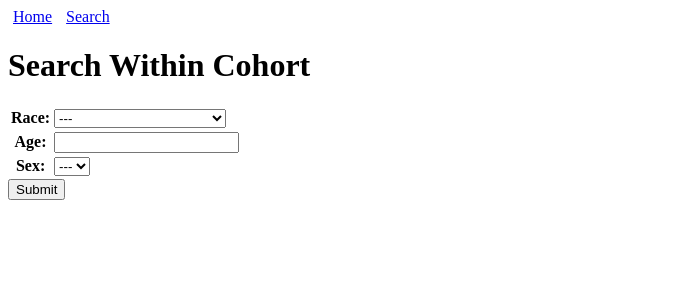
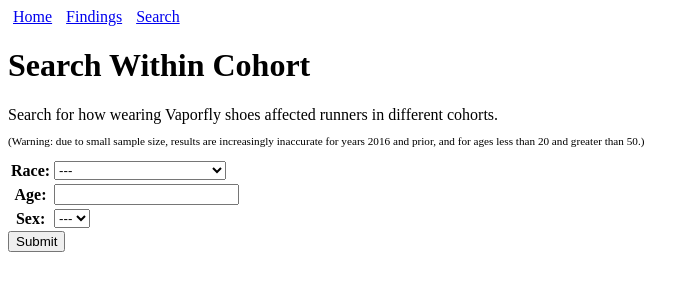
Before and after one commit to kyanscienceman/strava-scraper, a Django app: page /search in a window 1280 px wide. Shown: the top 300 px of the page, without its empty margins (0-699 px from the left). Run offline with Django 3.2, Linux system fonts and the light colour scheme; parts of the project's set-up code (start-up, migrations or seed data) failed here and were passed over.

Commit message:
Finished final tweaks to website, adding the findings tab

```diff
--- a/threeplusone/regression.py
+++ b/threeplusone/regression.py
@@ -164,8 +164,8 @@
     sex = runner_df.iloc[0,3]
     avg_age = (runner_df.iloc[0,4] + runner_df.iloc[0,5])/2
 
+    return regressions(race=RaceID, sex=sex, age=avg_age, time=time)
 
-    return regressions(race=RaceID, sex=sex, age=avg_age, time=time)
 
 #Dataframe containing all runners who have run multiple races
 #This will be used to run a panel data regression
@@ -173,6 +173,7 @@
 MULTIPLE_DF = MULTIPLE_DF.assign(Year=pd.to_numeric("20" + MULTIPLE_DF["RaceID"].str[2:]))
 MULTIPLE_DF = MULTIPLE_DF[["Name", "Year", "Time", "Vaporfly"]]
 MULTIPLE_DF = MULTIPLE_DF.sort_values(by=["Name", "Year"])
+MULTIPLE_DF["logTime"] = np.log(MULTIPLE_DF["Time"])
 rows_to_delete = []
 prev_row = [None, None, None, None]
 for ind, row in MULTIPLE_DF.iterrows():
@@ -181,16 +182,19 @@
     prev_row = row
 MULTIPLE_DF = MULTIPLE_DF.drop(rows_to_delete)
 MULTIPLE_DF = MULTIPLE_DF.set_index(["Name", "Year"])
+mod = PanelOLS(MULTIPLE_DF.logTime, MULTIPLE_DF.Vaporfly, entity_effects=True)
+res = mod.fit(cov_type='clustered', cluster_entity=True)
 
-def panel_regression():
+def get_panel_regression():
     '''
-    Runs a fixed effect regression on the MULTIPLE_DF dataframe,
+    Runs a fixed effects regression on the MULTIPLE_DF dataframe,
     with Name as the individual index i and Year as the time index t
     Time_it ~ Vaporfly_it + FE_i + U_it
+
+    This returns the same result each time: we only make it a function
+    so this data can be accessed by strava/views.py
     '''
-    mod = PanelOLS(MULTIPLE_DF.Time, MULTIPLE_DF.Vaporfly, entity_effects=True)
-    res = mod.fit(cov_type='clustered', cluster_entity=True)
-    print(res)
+    return res
 
 
 if __name__=="__main__":
--- a/threeplusone/strava/templates/strava/base.html
+++ b/threeplusone/strava/templates/strava/base.html
@@ -24,6 +24,7 @@
 <body>
     <ul id="navbar">
         <li class="navli"><a href="{% url 'home' %}">Home</a></li>
+        <li class="navli"><a href="{% url 'findings' %}">Findings</a></li>
         <li class="navli"><a href="{% url 'input' %}">Search</a></li>
     </ul>
     <div id="body_title">{% block body_title %}{% endblock %}</div>
@@ -32,4 +33,7 @@
     </div>
     <div id="body_main">{% block body_main %}{% endblock %}</div>
 </body>
+<script>
+    {% block scripts %}{% endblock %}
+</script>
 </html>
--- a/threeplusone/strava/templates/strava/input.html
+++ b/threeplusone/strava/templates/strava/input.html
@@ -2,9 +2,20 @@
 
 {% block title %}Search Within Cohort{% endblock %}
 
+{% block style %}
+#search{
+	margin: 0;
+}
+#warning{
+	font-size:70%;
+}
+{% endblock %}
+
 {% block body_title %}<h1>Search Within Cohort</h1>{% endblock %}
 
 {% block body_main %}
+<p id="search">Search for how wearing Vaporfly shoes affected runners in different cohorts.</p>
+<p id="warning">(Warning: due to small sample size, results are increasingly inaccurate for years 2016 and prior, and for ages less than 20 and greater than 50.)</p>
 <form action="{% url 'results' %}" method="get">
     {% csrf_token %}
     <table>{{ form }}</table>
--- a/threeplusone/strava/templates/strava/results.html
+++ b/threeplusone/strava/templates/strava/results.html
@@ -22,11 +22,11 @@
 {% block body_main %}
 <p>For
     {% if race %}
-        runners in {{ race }}
+        runners in the {{ race }}
     {% else %}
         all runners
     {% endif %}
-    who are
+    who were
 </p>
 <ul id="cohort">
     {% if sex == 'M' %}<li>Male{% endif %}
--- a/threeplusone/strava/urls.py
+++ b/threeplusone/strava/urls.py
@@ -4,6 +4,7 @@
 
 urlpatterns = [
     path('', views.home, name='home'),
+    path('findings', views.findings, name='findings'),
     path('search', views.input, name='input'),
     path('results', views.results, name='results'),
 ]
--- a/threeplusone/strava/views.py
+++ b/threeplusone/strava/views.py
@@ -1,7 +1,8 @@
 from django.http import HttpResponse
 from django.shortcuts import render
 from django import forms
-from regression import regressions
+from regression import regressions, get_panel_regression
+import numpy as np
 
 RACE_IDS = {
     'BS19': '2019 Boston Marathon',
@@ -35,6 +36,14 @@
 def home(request):
     return render(request, 'strava/home.html', {})
 
+def findings(request):
+    res = get_panel_regression()
+    regcoef = 100 * (1 - np.exp(res.params[0]))
+    return render(request, 'strava/findings.html', {
+        'nobs': res.nobs,
+        'regcoef': regcoef
+    })
+
 def input(request):
     return render(request, 'strava/input.html', {'form': SearchForm()})
 
@@ -45,6 +54,7 @@
             context['error'] = "Sorry, you didn't conduct a search. Try again?"
             context['form'] = SearchForm()
             return render(request, 'strava/input.html', context)
+
         age = None
         sex = None
         race = None
@@ -57,7 +67,8 @@
         if request.GET['race']:
             race = request.GET['race']
             context['race'] = RACE_IDS[race]
-        context['regcoef'] = 100 * (1-regressions(age=age, sex=sex, race=race))
+        context['regcoef'] = 100 * (1 - regressions(age=age, sex=sex, race=race))
         context['linearfit'] = 'images/linearfit.png'
         context['hist'] = 'images/hist.png'
+
         return render(request, 'strava/results.html', context)
```
Also changed, not shown: threeplusone/strava/templates/strava/findings.html (added, +22 -0 lines), threeplusone/strava/templates/strava/home.html (+7 -7 lines).
